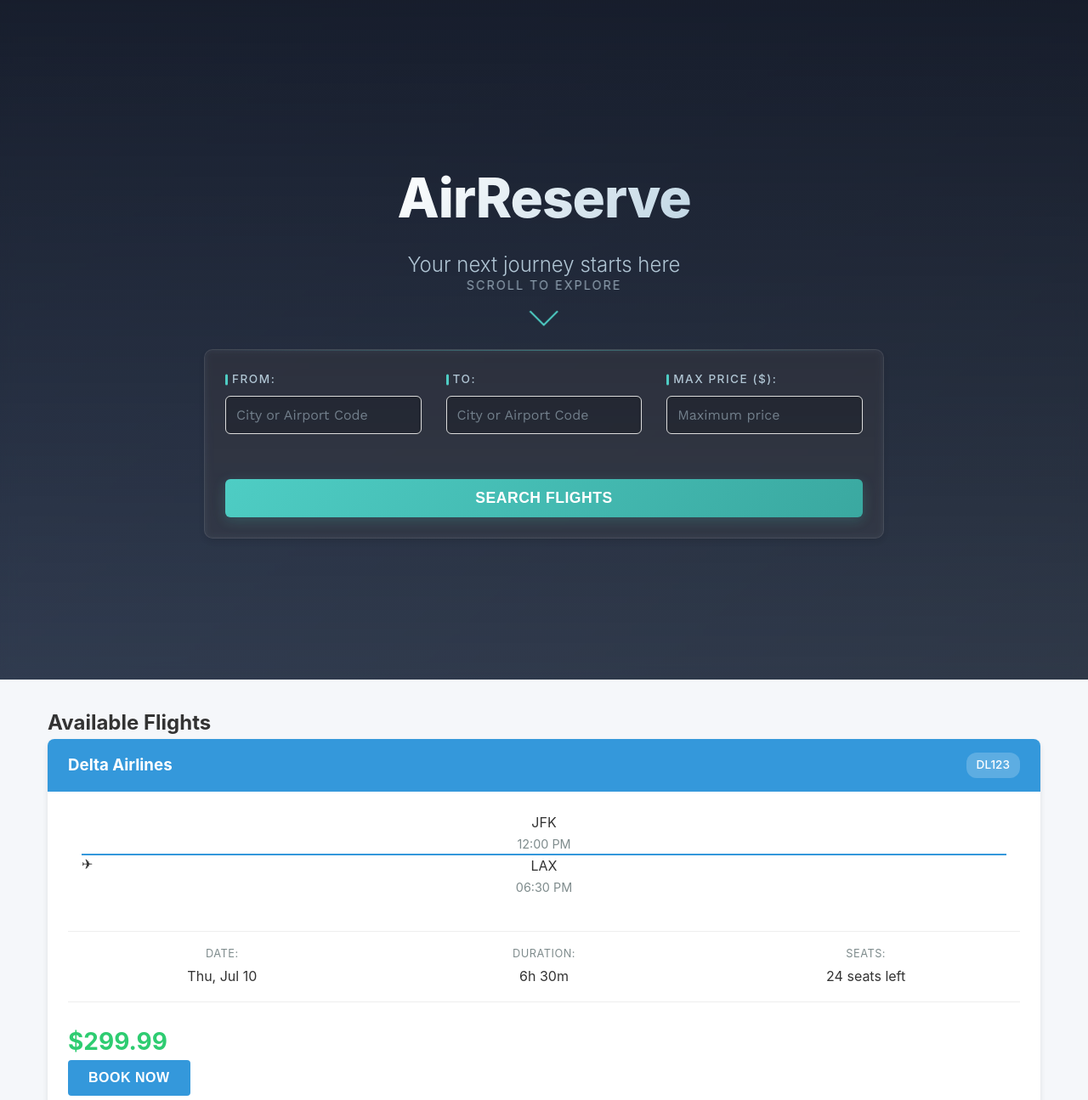
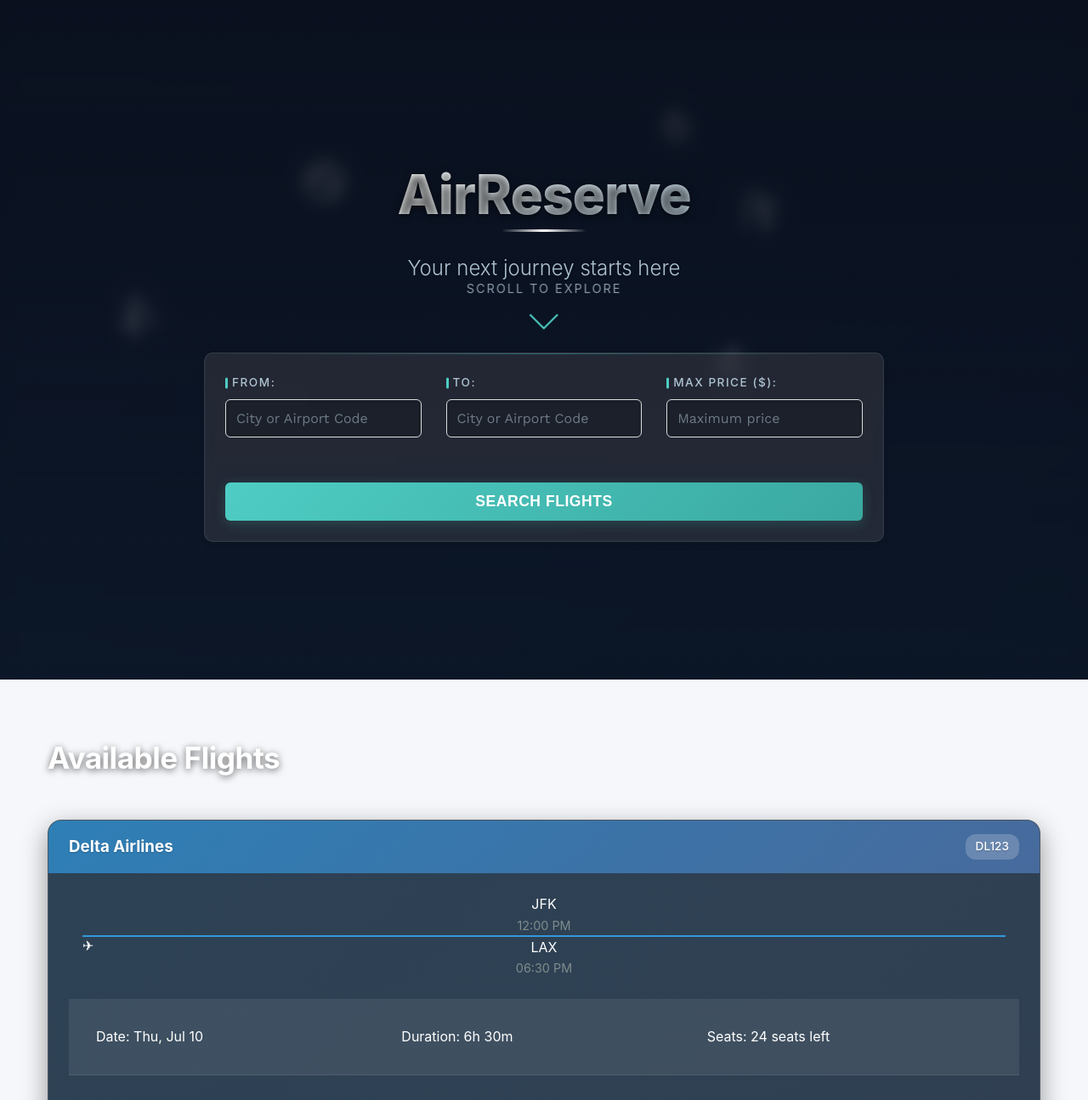
Before and after one commit to anshk8/AirReserve, a React app: page / in a window 1280 px wide. Shown: the top 1295 px of the page at 85% size. Built offline with nearby package versions, Linux system fonts and the light colour scheme; animation ran at ten frames a second.

Commit message:
Add animations

```diff
--- a/package.json
+++ b/package.json
@@ -17,6 +17,7 @@
     "react": "^18.2.0",
     "react-dom": "^18.2.0",
     "react-globe.gl": "^2.34.0",
+    "react-icons": "^5.5.0",
     "three": "^0.178.0"
   },
   "devDependencies": {
--- a/src/ui/App.css
+++ b/src/ui/App.css
@@ -44,26 +44,28 @@ body {
   left: 0;
   width: 100%;
   height: 100%;
-  z-index: -1;
+  z-index: -2;
   overflow: hidden;
+  background: linear-gradient(-45deg, #0a1924, #1a2a3a, #2a3f5f, #4a6fa5);
+  background-size: 400% 400%;
+  animation: gradientBG 15s ease infinite;
 }
 
+@keyframes gradientBG {
+  0% { background-position: 0% 50%; }
+  50% { background-position: 100% 50%; }
+  100% { background-position: 0% 50%; }
+}
+
+/* Gradient overlay for better text readability */
 .gradient-bg {
   position: absolute;
   top: 0;
   left: 0;
   right: 0;
   bottom: 0;
-  background: linear-gradient(-45deg, #1B2735, #203354, #2A3F5F, #4A6FA5);
-  background-size: 400% 400%;
-  animation: gradientBG 15s ease infinite;
-  opacity: 0.8;
-}
-
-@keyframes gradientBG {
-  0% { background-position: 0% 50%; }
-  50% { background-position: 100% 50%; }
-  100% { background-position: 0% 50%; }
+  background: linear-gradient(to bottom, rgba(10, 25, 47, 0.9) 0%, rgba(10, 25, 47, 0.7) 100%);
+  z-index: -1;
 }
 
 @keyframes gradientBG {
--- a/src/ui/App.js
+++ b/src/ui/App.js
@@ -1,5 +1,6 @@
-import React, { useState } from 'react';
+import React, { useState, useEffect } from 'react';
 import BookingInterface from './components/BookingInterface';
+import FloatingIcons from './components/FloatingIcons';
 import './App.css';
 
 // Background component
@@ -39,6 +40,7 @@ function App() {
   return (
     <div className="app">
       <Background />
+      <FloatingIcons />
       <header className="app-header">
         <div className="header-content">
           <h1>AirReserve</h1>
--- a/src/ui/components/BookingInterface/index.js
+++ b/src/ui/components/BookingInterface/index.js
@@ -216,15 +216,15 @@ const BookingInterface = ({ filters }) => {
 
                 <div className="flight-info">
                   <div className="info-item">
-                    <span className="label">Date:</span>
+                    <span className="label">Date: </span>
                     <span>{formatDate(flight.departureTime)}</span>
                   </div>
                   <div className="info-item">
-                    <span className="label">Duration:</span>
+                    <span className="label">Duration: </span>
                     <span>{calculateDuration(flight.departureTime, flight.arrivalTime)}</span>
                   </div>
                   <div className="info-item">
-                    <span className="label">Seats:</span>
+                    <span className="label">Seats: </span>
                     <span className={`seats-${flight.seatsAvailable > 5 ? 'high' : 'low'}`}>
                       {flight.seatsAvailable} {flight.seatsAvailable === 1 ? 'seat' : 'seats'} left
                     </span>
--- a/src/ui/components/BookingInterface/styles.css
+++ b/src/ui/components/BookingInterface/styles.css
@@ -3,21 +3,70 @@
   max-width: 1200px;
   margin: 0 auto;
   padding: 2rem;
-  font-family: 'Segoe UI', Tahoma, Geneva, Verdana, sans-serif;
-  color: #333;
+  font-family: 'Work Sans', -apple-system, BlinkMacSystemFont, 'Segoe UI', 'Roboto', 'Oxygen', 'Ubuntu', 'Cantarell', 'Fira Sans', 'Droid Sans', 'Helvetica Neue', sans-serif;
+  color: #ffffff !important;
+  position: relative;
+  z-index: 1;
+  text-shadow: 0 1px 3px rgba(0, 0, 0, 0.5);
+}
+
+/* Ensure all text in booking container is white */
+.booking-container * {
+  color: #ffffff !important;
+  text-shadow: 0 1px 2px rgba(0, 0, 0, 0.4);
+}
+
+h1, h2 {
+  color: #ffffff !important;
+  text-align: center;
+  margin-bottom: 1.5rem;
+  text-shadow: 0 2px 8px rgba(0, 0, 0, 0.6);
+  letter-spacing: -0.5px;
+  position: relative;
+  display: inline-block;
 }
 
 h1 {
-  color: #2c3e50;
-  text-align: center;
-  margin-bottom: 0.5rem;
+  font-size: 3rem;
+  font-weight: 800;
+  padding-bottom: 0.5rem;
+}
+
+h2 {
+  font-size: 2.2rem;
+  font-weight: 700;
+  margin-top: 2rem;
+  margin-bottom: 2rem;
+  color: #fff !important;
+  text-align: left;
+  width: 100%;
+  padding-bottom: 0.75rem;
+  border-bottom: 1px solid rgba(255, 255, 255, 0.1);
+}
+
+h1::after {
+  content: '';
+  position: absolute;
+  bottom: 0;
+  left: 50%;
+  transform: translateX(-50%);
+  width: 100px;
+  height: 3px;
+  background: linear-gradient(90deg, rgba(255,255,255,0) 0%, #ffffff 50%, rgba(255,255,255,0) 100%);
+  border-radius: 3px;
 }
 
 .subtitle {
   text-align: center;
-  color: #7f8c8d;
-  margin-bottom: 2rem;
-  font-size: 1.1rem;
+  color: rgba(255, 255, 255, 0.9);
+  margin-bottom: 3rem;
+  font-size: 1.2rem;
+  font-weight: 400;
+  text-shadow: 0 1px 3px rgba(0, 0, 0, 0.3);
+  max-width: 700px;
+  margin-left: auto;
+  margin-right: auto;
+  line-height: 1.6;
 }
 
 /* Loading state */
@@ -83,21 +132,47 @@ h1 {
 }
 
 .flight-card {
-  background: white;
-  border-radius: 8px;
-  box-shadow: 0 4px 6px rgba(0, 0, 0, 0.1);
+  background: rgba(10, 25, 41, 0.85) !important;
+  backdrop-filter: blur(16px) saturate(180%);
+  -webkit-backdrop-filter: blur(16px) saturate(180%);
+  border-radius: 16px;
+  border: 1px solid rgba(255, 255, 255, 0.15);
+  box-shadow: 0 10px 30px rgba(0, 0, 0, 0.4);
   overflow: hidden;
-  transition: transform 0.2s, box-shadow 0.2s;
+  transition: all 0.3s cubic-bezier(0.4, 0, 0.2, 1);
+  color: #ffffff !important;
+  position: relative;
+  z-index: 1;
+  margin-bottom: 1.5rem;
+}
+
+.flight-card::before {
+  content: '';
+  position: absolute;
+  top: 0;
+  left: 0;
+  right: 0;
+  bottom: 0;
+  background: linear-gradient(135deg, rgba(46, 134, 193, 0.15), rgba(74, 111, 165, 0.15));
+  z-index: -1;
+  opacity: 0.7;
+  transition: opacity 0.3s ease;
+}
+
+.flight-card:hover::before {
+  opacity: 1;
 }
 
 .flight-card:hover {
-  transform: translateY(-2px);
-  box-shadow: 0 6px 12px rgba(0, 0, 0, 0.15);
+  transform: translateY(-3px);
+  box-shadow: 0 12px 24px rgba(0, 0, 0, 0.3);
+  border-color: rgba(255, 255, 255, 0.2);
 }
 
 .flight-header {
-  background-color: #3498db;
+  background: linear-gradient(135deg, rgba(46, 134, 193, 0.9), rgba(74, 111, 165, 0.9));
   color: white;
+  text-shadow: 0 1px 2px rgba(0, 0, 0, 0.2);
   padding: 1rem 1.5rem;
   display: flex;
   justify-content: space-between;
@@ -191,66 +266,94 @@ h1 {
 
 .flight-info {
   display: grid;
-  grid-template-columns: repeat(auto-fit, minmax(150px, 1fr));
-  gap: 1rem;
-  margin-top: 1rem;
-  padding: 1rem 0;
-  border-top: 1px solid #eee;
-  border-bottom: 1px solid #eee;
+  grid-template-columns: repeat(auto-fit, minmax(200px, 1fr));
+  gap: 1.5rem;
+  padding: 2rem;
+  background: rgba(255, 255, 255, 0.08);
+  border-bottom: 1px solid rgba(255, 255, 255, 0.08);
+  color: #ffffff !important;
 }
 
-.flight-info > div {
-  display: flex;
-  flex-direction: column;
+.flight-info * {
+  color: #ffffff !important;
+}
+
+.flight-info-item {
+  padding: 0.5rem 0;
   align-items: center;
   text-align: center;
 }
 
-.label {
-  font-size: 0.8rem;
-  color: #7f8c8d;
-  margin-bottom: 0.25rem;
+.flight-info-label {
+  display: block;
+  font-size: 0.85rem;
+  color: rgba(255, 255, 255, 0.9) !important;
+  margin-bottom: 0.5rem;
   text-transform: uppercase;
-  letter-spacing: 0.5px;
+  letter-spacing: 1px;
+  font-weight: 600;
+  opacity: 0.9;
 }
 
-.value {
-  font-size: 1rem;
-  font-weight: 500;
-  color: #2c3e50;
+.flight-info-value {
+  font-size: 1.25rem;
+  font-weight: 700;
+  color: #ffffff !important;
+  margin: 0;
+  line-height: 1.5;
+  text-shadow: 0 1px 2px rgba(0, 0, 0, 0.3);
 }
 
-.price-section {
+/* Special style for duration text */
+.info-item:nth-child(2) .flight-info-value {
+  font-family: 'Courier New', monospace;
+  font-weight: 600;
+  letter-spacing: 0.5px;
+  color: #a8e6ff !important;
+  text-shadow: 0 0 8px rgba(168, 230, 255, 0.5);
+}
+
+.price-container {
   display: flex;
-  justify-content: space-between;
-  align-items: center;
-  margin-top: 1rem;
+  flex-direction: column;
+  align-items: flex-end;
+  padding: 1.5rem 2rem;
+  background: linear-gradient(90deg, rgba(10, 25, 47, 0.3) 0%, rgba(10, 25, 47, 0.6) 100%);
+  border-top: 1px solid rgba(255, 255, 255, 0.05);
 }
 
 .price {
-  font-size: 1.75rem;
-  font-weight: 700;
-  color: #2ecc71;
+  font-size: 2rem !important;
+  font-weight: 800 !important;
+  color: #ffffff !important;
+  margin: 0.5rem 0;
+  text-shadow: 0 2px 4px rgba(0, 0, 0, 0.3);
+  text-shadow: 0 1px 2px rgba(0, 0, 0, 0.2);
 }
 
 .book-button {
-  background-color: #3498db;
-  color: white;
+  background: linear-gradient(135deg, #4ecdc4, #3aa8a0);
+  color: #0a1924;
   border: none;
-  padding: 0.75rem 1.5rem;
-  border-radius: 4px;
-  font-size: 1rem;
+  padding: 0.75rem 1.75rem;
+  border-radius: 6px;
   font-weight: 600;
   cursor: pointer;
-  transition: all 0.2s;
+  transition: all 0.3s ease;
   text-transform: uppercase;
   letter-spacing: 0.5px;
+  box-shadow: 0 4px 15px rgba(78, 205, 196, 0.3);
 }
 
-.book-button:hover:not(:disabled) {
-  background-color: #2980b9;
-  transform: translateY(-1px);
-  box-shadow: 0 2px 8px rgba(0, 0, 0, 0.1);
+.book-button:hover {
+  background: linear-gradient(135deg, #3aa8a0, #2e8a82);
+  transform: translateY(-2px);
+  box-shadow: 0 6px 20px rgba(78, 205, 196, 0.4);
+}
+
+.book-button:active {
+  transform: translateY(0);
+  box-shadow: 0 2px 10px rgba(78, 205, 196, 0.3);
 }
 
 .book-button:disabled,
@@ -276,6 +379,45 @@ h1 {
 @keyframes fadeIn {
   from { opacity: 0; transform: translateY(10px); }
   to { opacity: 1; transform: translateY(0); }
+}
+
+/* Airplane animation */
+@keyframes airplaneEntrance {
+  0% {
+    transform: translateX(-100%) translateY(50vh) rotate(-15deg);
+    opacity: 0;
+  }
+  15% {
+    opacity: 1;
+  }
+  85% {
+    opacity: 1;
+  }
+  100% {
+    transform: translateX(150vw) translateY(-50vh) rotate(15deg);
+    opacity: 0;
+  }
+}
+
+.airplane-entrance {
+  position: fixed;
+  top: 0;
+  left: 0;
+  width: 100vw;
+  height: 100vh;
+  pointer-events: none;
+  z-index: 1000;
+  animation: airplaneEntrance 6s ease-in-out forwards;
+  display: flex;
+  justify-content: center;
+  align-items: center;
+}
+
+.airplane-entrance svg {
+  width: 200px;
+  height: 200px;
+  filter: drop-shadow(0 0 15px rgba(78, 205, 196, 0.7));
+  transform: rotate(-45deg);
 }
 
 /* Responsive adjustments */
--- /dev/null
+++ b/src/ui/components/FloatingIcons.css
@@ -0,0 +1,70 @@
+.floating-icons-container {
+  position: fixed;
+  top: 0;
+  left: 0;
+  width: 100%;
+  height: 100%;
+  pointer-events: none;
+  z-index: 0;
+  overflow: hidden;
+}
+
+.floating-icon {
+  position: absolute;
+  display: flex;
+  align-items: center;
+  justify-content: center;
+  will-change: transform;
+  transition: transform 0.2s ease-out;
+  pointer-events: none;
+  opacity: 0.35;
+  filter: drop-shadow(0 0 12px rgba(255, 255, 255, 0.5));
+  color: rgba(255, 255, 255, 0.9) !important;
+}
+
+.floating-icon .icon {
+  width: 100%;
+  height: 100%;
+  transition: all 0.3s ease;
+}
+
+/* Different icon animations */
+.floating-icon:nth-child(1) .icon {
+  animation: float 8s ease-in-out infinite;
+}
+
+.floating-icon:nth-child(2) .icon {
+  animation: float 10s ease-in-out infinite reverse;
+}
+
+.floating-icon:nth-child(3) .icon {
+  animation: float 12s ease-in-out infinite;
+}
+
+.floating-icon:nth-child(4) .icon {
+  animation: float 9s ease-in-out infinite reverse;
+}
+
+.floating-icon:nth-child(5) .icon {
+  animation: float 11s ease-in-out infinite;
+}
+
+@keyframes float {
+  0%, 100% {
+    transform: translateY(0) rotate(0deg) scale(1);
+  }
+  50% {
+    transform: translateY(-15px) rotate(3deg) scale(1.05);
+  }
+}
+
+/* Responsive adjustments */
+@media (max-width: 768px) {
+  .floating-icon {
+    opacity: 0.1;
+  }
+
+  .floating-icon:nth-child(n+4) {
+    display: none;
+  }
+}
--- /dev/null
+++ b/src/ui/components/FloatingIcons.js
@@ -0,0 +1,126 @@
+import React, { useState, useEffect, useRef } from 'react';
+import { FaPlane, FaGlobeAmericas, FaMapMarkerAlt, FaPlaneDeparture, FaPlaneArrival } from 'react-icons/fa';
+import './FloatingIcons.css';
+
+const FloatingIcons = () => {
+  const [icons, setIcons] = useState([]);
+  const containerRef = useRef(null);
+  const mousePosition = useRef({ x: 0, y: 0 });
+  const animationFrameId = useRef();
+
+  // Icons with their properties - slower movement, less spinning
+  const iconTypes = [
+    { icon: FaPlane, size: 42, speed: 0.005, distance: 40, rotation: 5 },
+    { icon: FaGlobeAmericas, size: 50, speed: 0.003, distance: 50, rotation: 2 },
+    { icon: FaMapMarkerAlt, size: 38, speed: 0.007, distance: 35, rotation: 3 },
+    { icon: FaPlaneDeparture, size: 46, speed: 0.004, distance: 45, rotation: 4 },
+    { icon: FaPlaneArrival, size: 46, speed: 0.006, distance: 40, rotation: 4 },
+  ];
+
+  // Initialize icons with random positions
+  useEffect(() => {
+    if (containerRef.current) {
+      const containerRect = containerRef.current.getBoundingClientRect();
+      const newIcons = iconTypes.map((iconType, index) => ({
+        ...iconType,
+        id: index,
+        x: Math.random() * (containerRect.width - 100) + 50,
+        y: Math.random() * (containerRect.height - 100) + 50,
+        targetX: 0,
+        targetY: 0,
+        vx: 0,
+        vy: 0,
+      }));
+      setIcons(newIcons);
+    }
+  }, []);
+
+  // Handle mouse movement
+  useEffect(() => {
+    const handleMouseMove = (e) => {
+      mousePosition.current = { x: e.clientX, y: e.clientY };
+    };
+
+    window.addEventListener('mousemove', handleMouseMove);
+    return () => window.removeEventListener('mousemove', handleMouseMove);
+  }, []);
+
+  // Animation loop
+  useEffect(() => {
+    if (icons.length === 0) return;
+
+    const animate = () => {
+      setIcons(prevIcons =>
+        prevIcons.map(icon => {
+          // Calculate distance to mouse
+          const dx = mousePosition.current.x - icon.x;
+          const dy = mousePosition.current.y - icon.y;
+          const distance = Math.sqrt(dx * dx + dy * dy);
+
+          // If mouse is very close, move away (reduced sensitivity and force)
+          if (distance < 250) {
+            const angle = Math.atan2(dy, dx);
+            const force = Math.max(0, (250 - distance) * 0.02); // Further reduced force
+            icon.targetX = icon.x - Math.cos(angle) * force;
+            icon.targetY = icon.y - Math.sin(angle) * force;
+          } else {
+            // Slower, more subtle floating movement
+            icon.targetX = icon.x + Math.sin(Date.now() * icon.speed) * 5;
+            icon.targetY = icon.y + Math.cos(Date.now() * icon.speed * 0.8) * 5;
+          }
+
+          // Even smoother, slower movement
+          icon.vx += (icon.targetX - icon.x) * 0.04; // Further reduced movement speed
+          icon.vy += (icon.targetY - icon.y) * 0.04;
+
+          // Apply more friction for smoother, less bouncy movement
+          icon.vx *= 0.95;
+          icon.vy *= 0.95;
+
+          // Limit maximum velocity for smoother movement
+          const maxVelocity = 0.5;
+          icon.vx = Math.max(-maxVelocity, Math.min(icon.vx, maxVelocity));
+          icon.vy = Math.max(-maxVelocity, Math.min(icon.vy, maxVelocity));
+
+          // Update position
+          icon.x += icon.vx;
+          icon.y += icon.vy;
+
+          return { ...icon };
+        })
+      );
+
+      animationFrameId.current = requestAnimationFrame(animate);
+    };
+
+    animationFrameId.current = requestAnimationFrame(animate);
+    return () => cancelAnimationFrame(animationFrameId.current);
+  }, [icons.length]);
+
+  return (
+    <div ref={containerRef} className="floating-icons-container">
+      {icons.map(({ id, icon: Icon, x, y, size, rotation = 0 }) => {
+        // Calculate rotation based on velocity for more natural movement
+        const rotationAngle = Math.atan2(icons[id]?.vy || 0, icons[id]?.vx || 0) * (180 / Math.PI);
+
+        return (
+          <div
+            key={id}
+            className="floating-icon"
+            style={{
+              transform: `translate3d(${x}px, ${y}px, 0) rotate(${rotationAngle}deg)`,
+              width: `${size}px`,
+              height: `${size}px`,
+              color: `rgba(255, 255, 255, ${0.4 + Math.random() * 0.3})`,
+              transition: 'transform 0.5s ease-out',
+            }}
+          >
+            <Icon className="icon" style={{ transform: `rotate(${-rotationAngle}deg)` }} />
+          </div>
+        );
+      })}
+    </div>
+  );
+};
+
+export default FloatingIcons;
```
